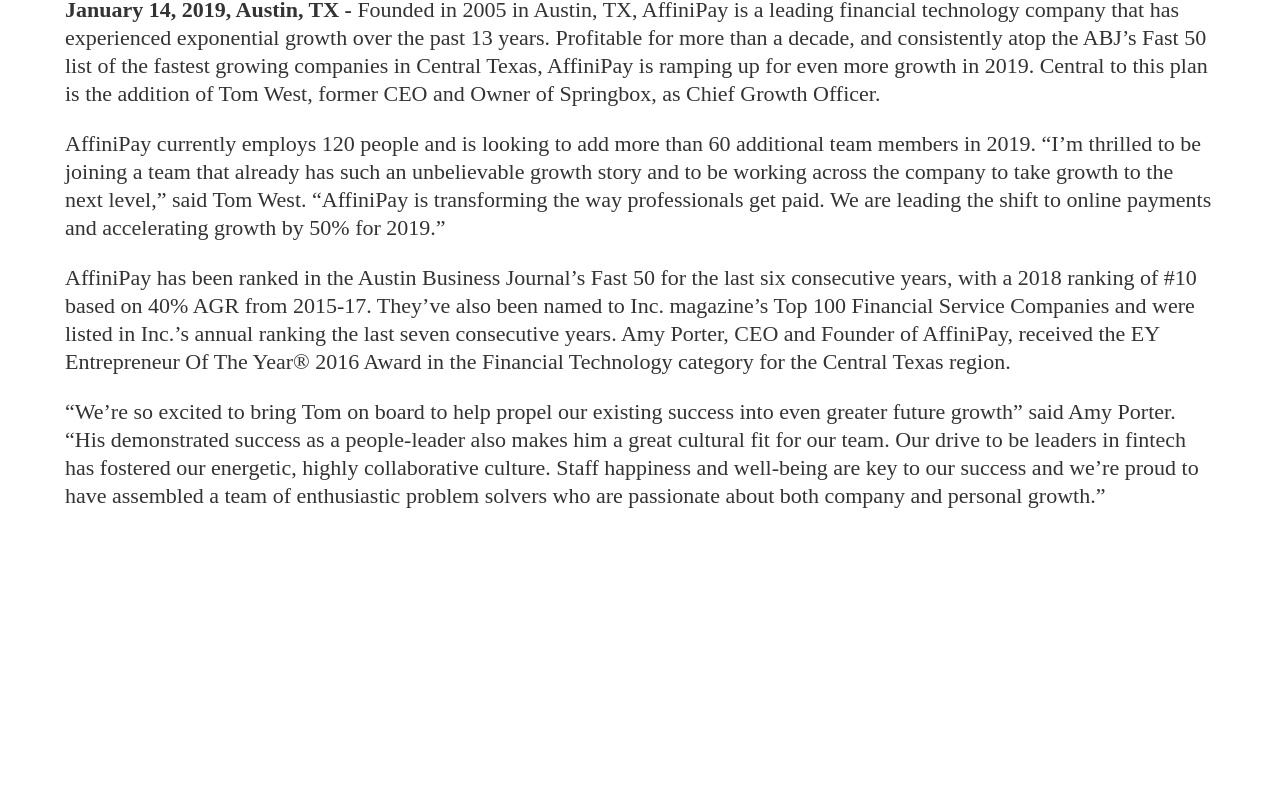
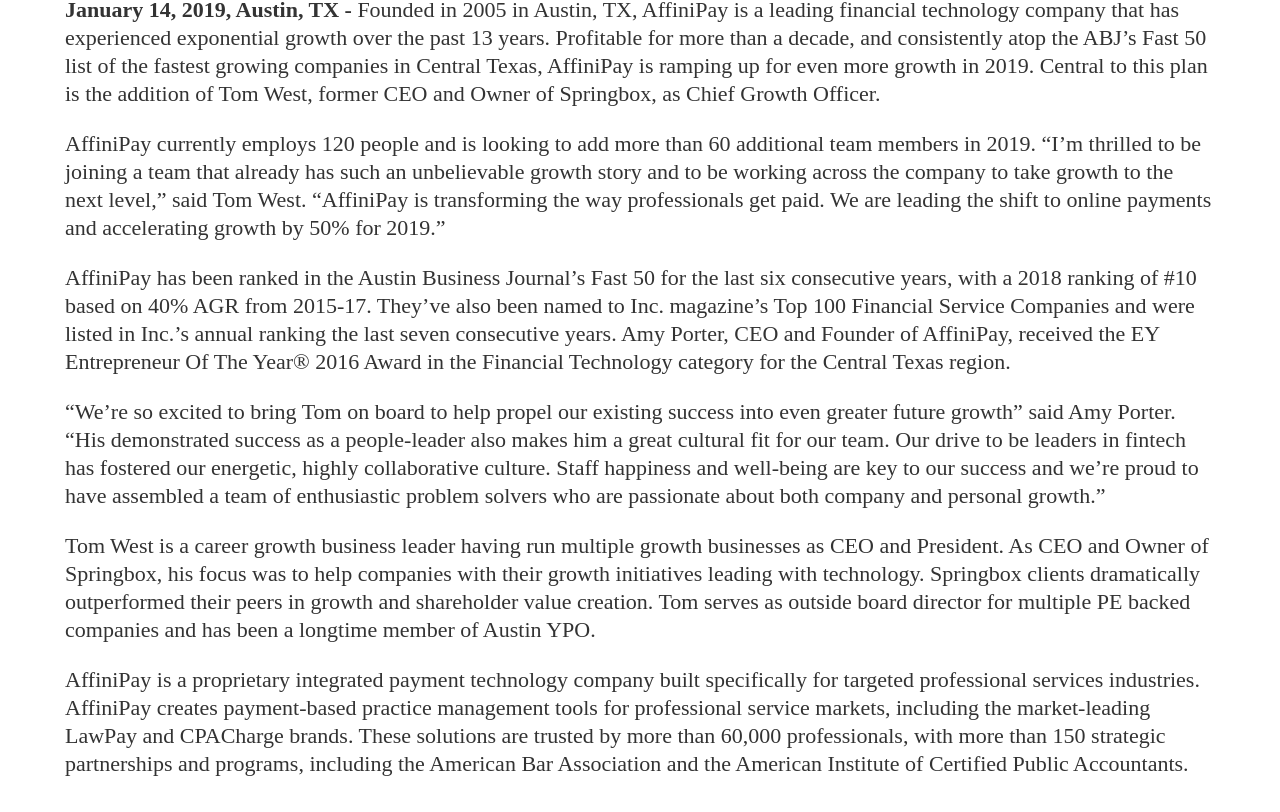
Before and after one commit to n-fisher/affinipay-project, a React (Create React App) app: page / in a window 1280 px wide. Shown: the part 261-1073 px from the top of the page. Before the commit the page ends 805 px from the top, so only its background shows below. Built offline with nearby package versions, Linux system fonts and the light colour scheme.

Commit message:
Add more content paragraphs

```diff
--- a/src/index.tsx
+++ b/src/index.tsx
@@ -11,7 +11,9 @@
     'Founded in 2005 in Austin, TX, AffiniPay is a leading financial technology company that has experienced exponential growth over the past 13 years. Profitable for more than a decade, and consistently atop the ABJ’s Fast 50 list of the fastest growing companies in Central Texas, AffiniPay is ramping up for even more growth in 2019. Central to this plan is the addition of Tom West, former CEO and Owner of Springbox, as Chief Growth Officer.',
     'AffiniPay currently employs 120 people and is looking to add more than 60 additional team members in 2019. “I’m thrilled to be joining a team that already has such an unbelievable growth story and to be working across the company to take growth to the next level,” said Tom West. “AffiniPay is transforming the way professionals get paid. We are leading the shift to online payments and accelerating growth by 50% for 2019.”',
     'AffiniPay has been ranked in the Austin Business Journal’s Fast 50 for the last six consecutive years, with a 2018 ranking of #10 based on 40% AGR from 2015-17. They’ve also been named to Inc. magazine’s Top 100 Financial Service Companies and were listed in Inc.’s annual ranking the last seven consecutive years. Amy Porter, CEO and Founder of AffiniPay, received the EY Entrepreneur Of The Year® 2016 Award in the Financial Technology category for the Central Texas region.',
-    '“We’re so excited to bring Tom on board to help propel our existing success into even greater future growth” said Amy Porter. “His demonstrated success as a people-leader also makes him a great cultural fit for our team. Our drive to be leaders in fintech has fostered our energetic, highly collaborative culture. Staff happiness and well-being are key to our success and we’re proud to have assembled a team of enthusiastic problem solvers who are passionate about both company and personal growth.”'
+    '“We’re so excited to bring Tom on board to help propel our existing success into even greater future growth” said Amy Porter. “His demonstrated success as a people-leader also makes him a great cultural fit for our team. Our drive to be leaders in fintech has fostered our energetic, highly collaborative culture. Staff happiness and well-being are key to our success and we’re proud to have assembled a team of enthusiastic problem solvers who are passionate about both company and personal growth.”',
+    'Tom West is a career growth business leader having run multiple growth businesses as CEO and President. As CEO and Owner of Springbox, his focus was to help companies with their growth initiatives leading with technology. Springbox clients dramatically outperformed their peers in growth and shareholder value creation. Tom serves as outside board director for multiple PE backed companies and has been a longtime member of Austin YPO.',
+    'AffiniPay is a proprietary integrated payment technology company built specifically for targeted professional services industries. AffiniPay creates payment-based practice management tools for professional service markets, including the market-leading LawPay and CPACharge brands. These solutions are trusted by more than 60,000 professionals, with more than 150 strategic partnerships and programs, including the American Bar Association and the American Institute of Certified Public Accountants. '
   ]
 }
 
```
